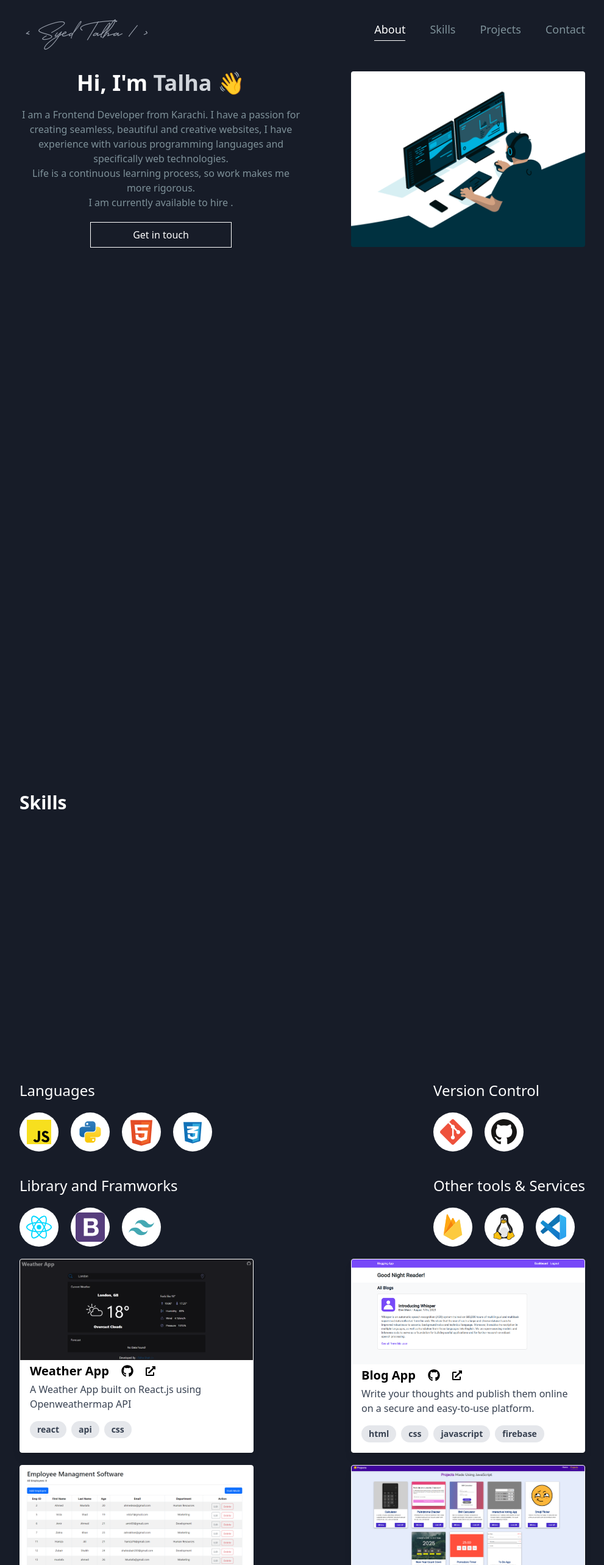
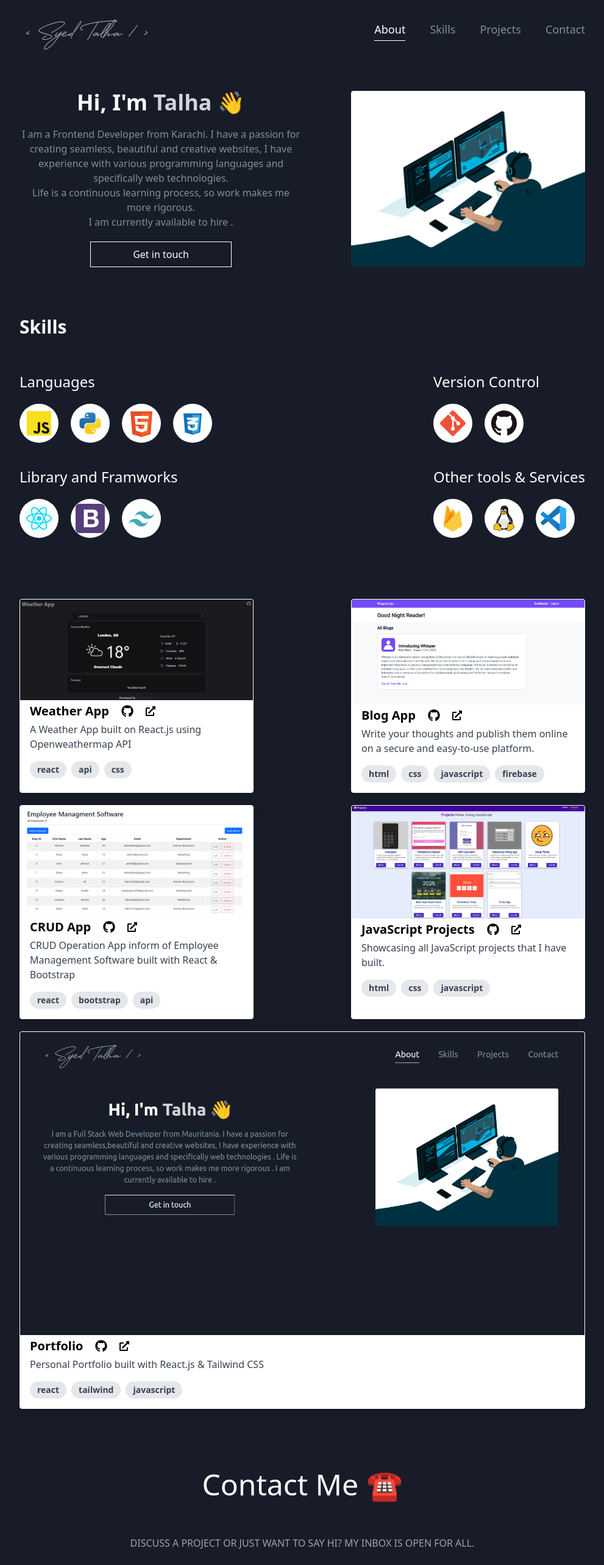
Before and after one commit to talhashah-dev/portfolio, a React (Create React App) app: page / in a window 1280 px wide. Shown: the top 2566 px of the page at 61% size, without its empty margins (144-1135 px from the left). Built offline with nearby package versions, Linux system fonts and the light colour scheme.

Commit message:
refactor: components height fixed

```diff
--- a/src/pages/About.jsx
+++ b/src/pages/About.jsx
@@ -3,7 +3,7 @@ import coding_gif from "../assets/images/coding.gif"
 
 function About() {
   return (
-    <div className="container mx-auto h-screen" id="about">
+    <div className="container mx-auto h-auto my-20" id="about">
       <div className="flex gap-6 justify-between items-center max-[426px]:flex-wrap max-[426px]:justify-center">
         <div className="w-1/2 max-[426px]:w-full text-center">
           <h1 className="text-4xl font-bold mb-5">Hi, I'm <span className="text-gray-300">Talha</span> 👋</h1>
--- a/src/pages/Contact.jsx
+++ b/src/pages/Contact.jsx
@@ -3,8 +3,7 @@ import { FaGithub, FaLinkedin, FaStackOverflow } from "react-icons/fa";
 
 function Contact(){
   return (
-    <>
-      <div className="text-center flex flex-col gap-5 max-[426px]:mt-44 h-screen" id="contact">
+      <div className="text-center flex flex-col gap-5 max-[426px]:mt-44 h-auto my-20" id="contact">
         <div className="text-5xl mb-10 max-[500px]:text-3xl max-[500px]:mb-5">Contact Me ☎️</div>
         <p className="text-gray-400 text-base">
           DISCUSS A PROJECT OR JUST WANT TO SAY HI? MY INBOX IS OPEN FOR ALL.
@@ -23,7 +22,6 @@ function Contact(){
           </a>
         </div>
       </div>
-    </>
   )
 }
 
--- a/src/pages/Projects.jsx
+++ b/src/pages/Projects.jsx
@@ -4,7 +4,7 @@ import { Blog_App, Weather_App, CRUD_App, Js_Projects, Portfolio } from "../asse
 
 function Projects() {
   return (
-    <div className="flex flex-wrap justify-between gap-y-5 pb-5 h-screen" id="projects">
+    <div className="flex flex-wrap justify-between gap-y-5 pb-5 h-auto my-20" id="projects">
 
       <div className="max-w-sm min-[500px]:w-[49%] rounded overflow-hidden shadow-lg bg-white hover:scale-105 shadow-2xl hover:shadow-indigo-500/50 transition-all border border-white">
         <img className="w-full" src={Weather_App} alt="Weather App" />
--- a/src/pages/Skills.jsx
+++ b/src/pages/Skills.jsx
@@ -20,9 +20,9 @@ function Skills() {
     setName(name)
   }
   return (
-    <div className="pb-5" id="skills">
+    <div className="pb-5 h-auto my-20" id="skills">
 
-      <div className="text-3xl text-center font-bold flex justify-between items-center h-screen">
+      <div className="text-3xl text-center font-bold flex justify-between items-center ">
         <h1 className="max-[426px]:text-2xl">Skills</h1>
         <div className="text-[#7e9199] max-[426px]:text-2xl">{name}</div>
       </div>
```
